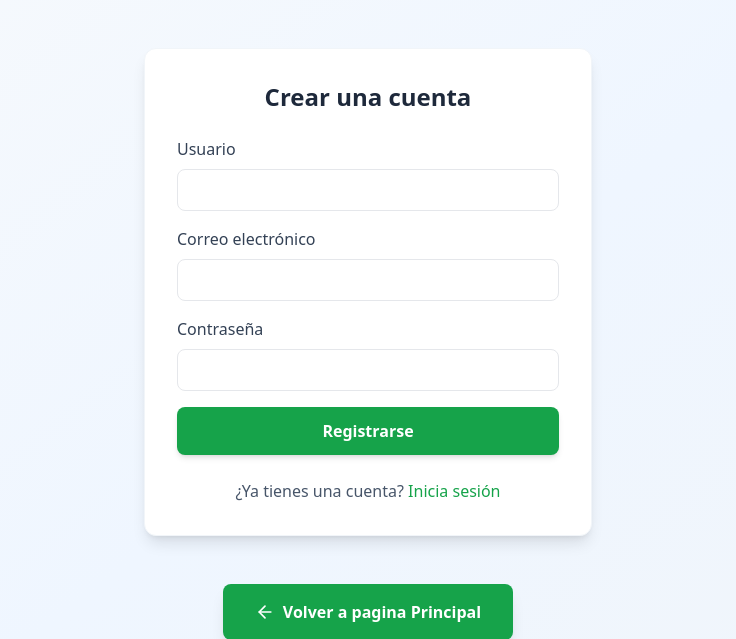
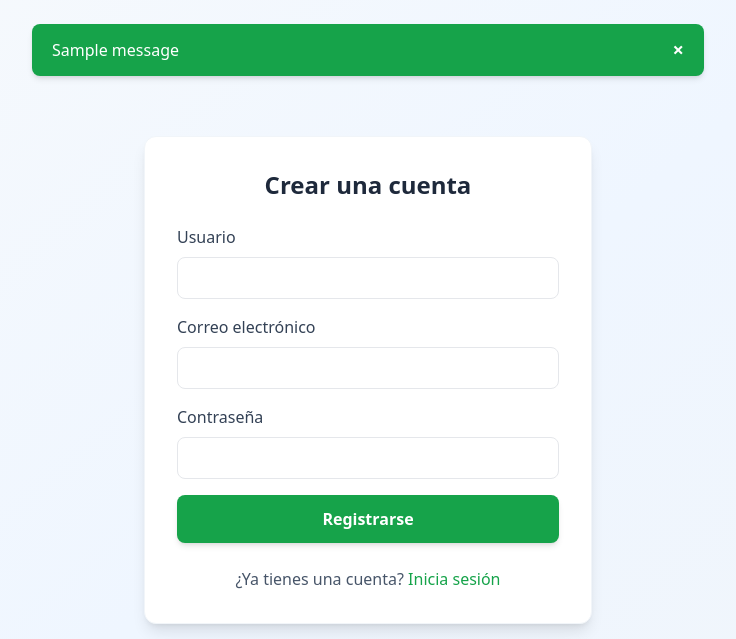
Before and after one commit to juansalgado12/wms, a Flask app: page /auth/registro in a window 1280 px wide. Shown: the part 112-751 px from the top of the page, without its empty margins (272-1008 px from the left). Run offline with Flask 3, Linux system fonts and the light colour scheme; tables that the repository leaves empty hold one stand-in row (values such as "Sample post"); one stand-in notice (Sample message) is shown; some libraries are stand-ins or nearby versions.

Commit message:
Se agregó la funcionalidad de mensajes flash para notificaciones en las plantillas de registro y navegación.

```diff
--- a/wmsr/auth.py
+++ b/wmsr/auth.py
@@ -34,11 +34,12 @@ def registro():
             #si no existe el email, agregar el usuario a la base de datos
             db.session.add(user)
             db.session.commit()
+            flash('Cuenta creada exitosamente. Ahora puedes iniciar sesión.', 'success')
             return redirect(url_for('auth.login'))
         else:
             #de lo contrario, mostrar un mensaje de error
-            error = f'El correo {email}' 'ya está registrado.'
-        flash(error)
+            error = f'El correo {email} ya está registrado.'
+            flash(error, 'error')
     return render_template('auth/registro.html')
 
 @bp.route('/login', methods = ('GET', 'POST'))
--- a/wmsr/templates/layouts/base_public.html
+++ b/wmsr/templates/layouts/base_public.html
@@ -27,6 +27,19 @@
         </div>
     </nav>
 
+    <!-- Mensajes Flash -->
+    <div class="max-w-2xl mx-auto mt-6">
+        {% with messages = get_flashed_messages(with_categories=true) %}
+            {% if messages %}
+                {% for category, message in messages %}
+                    <div class="flash-message flex items-center justify-between px-5 py-3 mb-3 rounded-lg shadow-md text-white {{ 'bg-green-600' if category == 'success' else 'bg-red-600' }}">
+                        <span>{{ message }}</span>
+                        <button type="button" onclick="this.parentElement.style.display='none'" class="ml-4 text-xl font-bold">&times;</button>
+                    </div>
+                {% endfor %}
+            {% endif %}
+        {% endwith %}
+    </div>
     {% block content %}{% endblock %}
 
     <!-- Footer -->
```
Also changed, not shown: wmsr/templates/layouts/base.html (+13 -0 lines).
